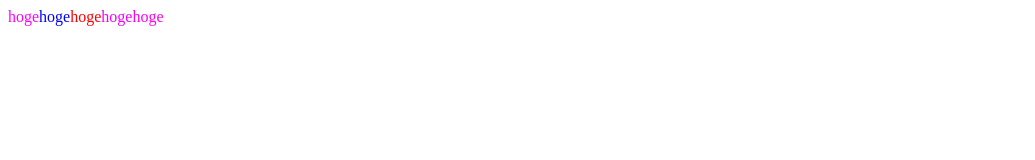
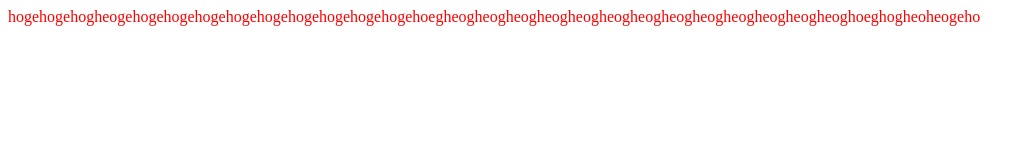
Before and after one commit to t-haruki122/Test, a plain HTML site: page index.html in a window 1280 px wide. Shown: the whole page, without its empty margins (0-1035 px from the left). Drawn offline with Linux system fonts and the light colour scheme.

Commit message:
Update index.html

```diff
--- a/index.html
+++ b/index.html
@@ -5,6 +5,6 @@
     <title>タイトル</title>
   </head>
   <body>
-    <font color="#ff00ff">hoge</font><font color="#0000ff">hoge</font><font color="#ff0000">hoge</font><font color="#f000ff">hoge</font><font color="#ff00f0">hoge</font>
+    <font color="#ff0000">hogehogehogheogehogehogehogehogehogehogehogehogehogehoegheogheogheogheogheogheogheogheogheogheogheogheogheoghoeghogheoheogeho</font>
   </body>
 </html>
```
